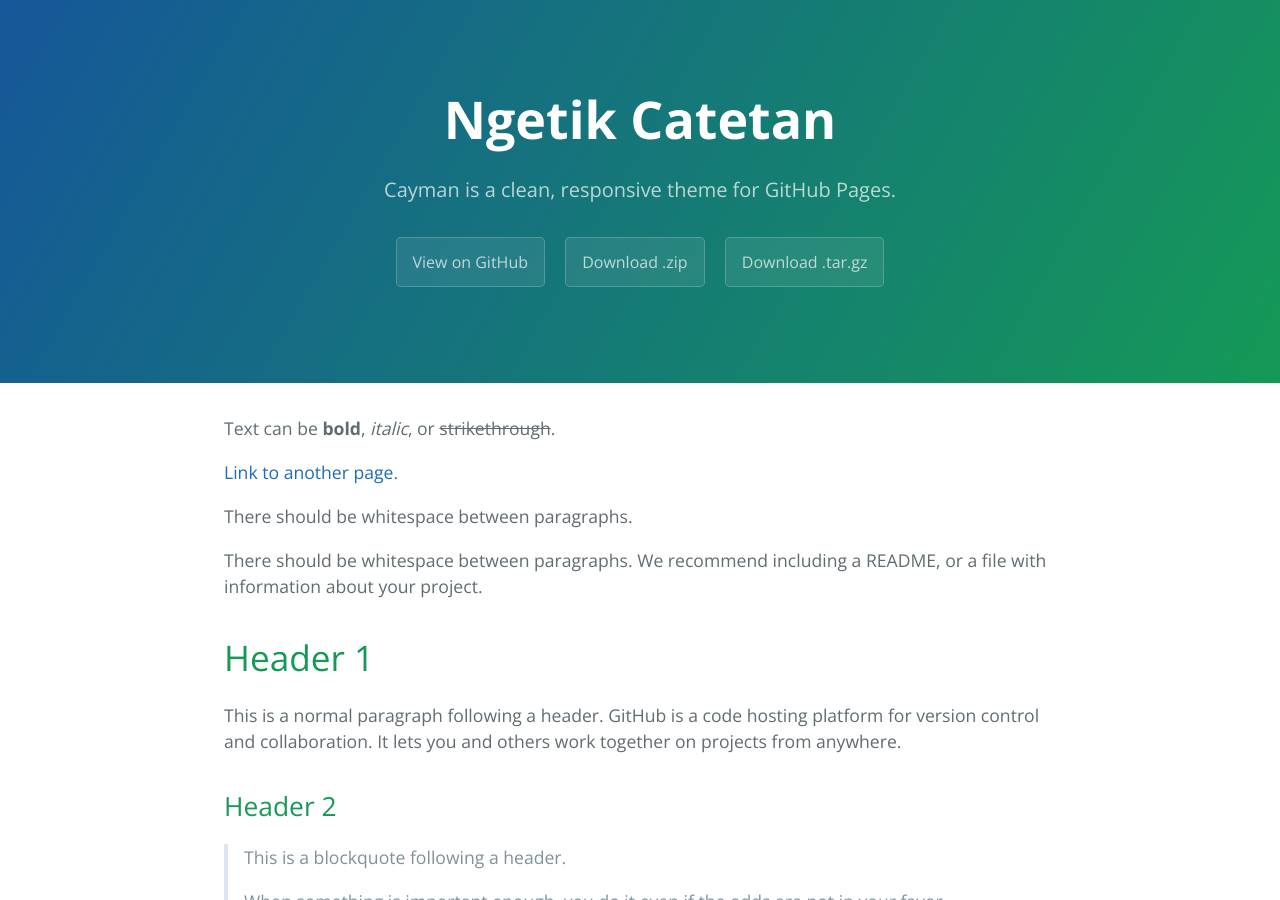
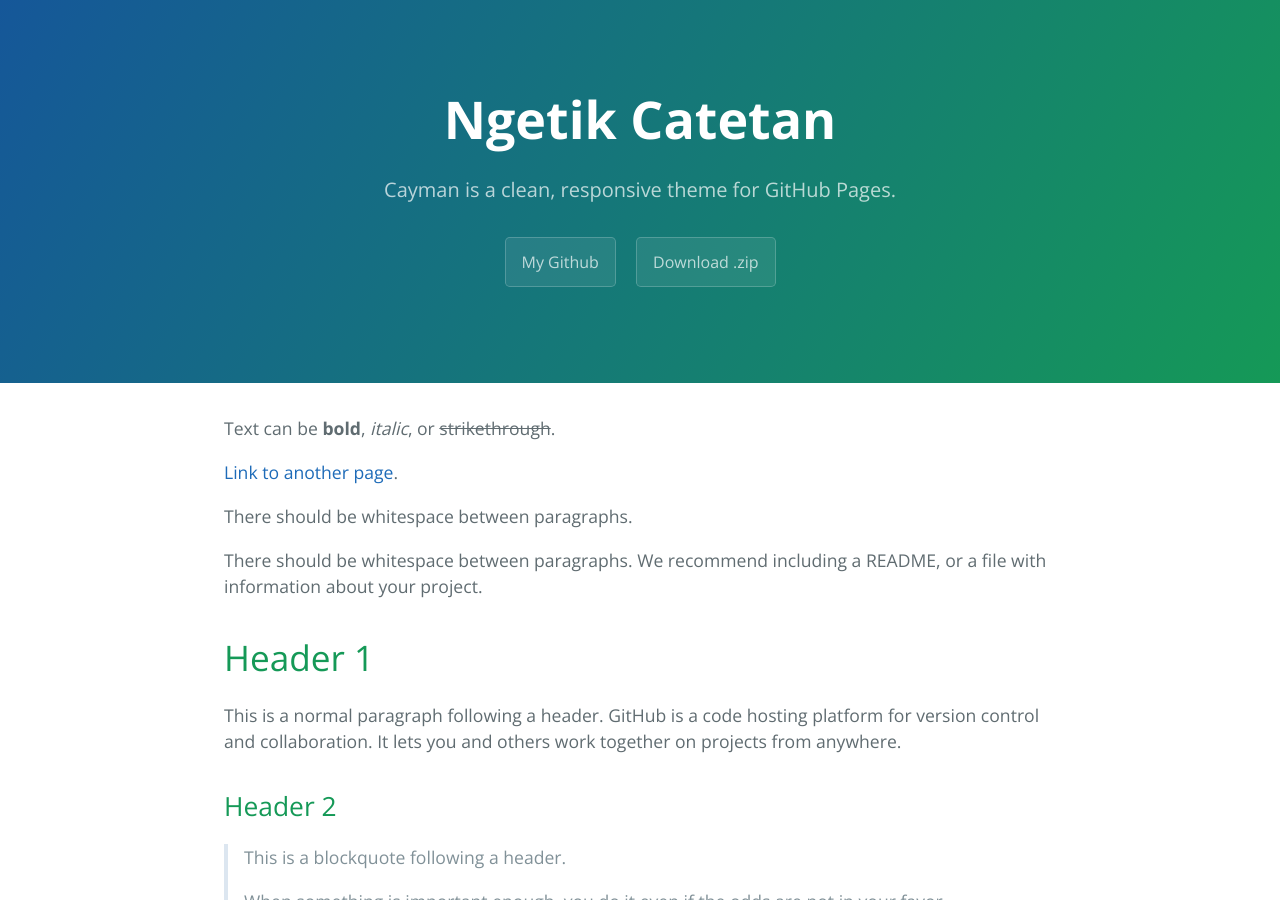
Before and after one commit to faradillahnh/faradillah.github.io, a Jekyll site: the page built from index.md, in a window 1280 px wide and 900 px high. Built offline with Jekyll 4.4.1, drawn with Linux system fonts in a browser that asks for light colours.

Commit message:
Ganti nama

```diff
--- a/_layouts/default.html
+++ b/_layouts/default.html
@@ -26,11 +26,10 @@
       <h1 class="project-name">Ngetik Catetan</h1>
       <h2 class="project-tagline">{{ site.description | default: site.github.project_tagline }}</h2>
       {% if site.github.is_project_page %}
-        <a href="{{ site.github.repository_url }}" class="btn">View on GitHub</a>
+        <a href="https://github.com/faradillahnh" class="btn">My Github</a>
       {% endif %}
       {% if site.show_downloads %}
         <a href="{{ site.github.zip_url }}" class="btn">Download .zip</a>
-        <a href="{{ site.github.tar_url }}" class="btn">Download .tar.gz</a>
       {% endif %}
     </header>
 
```
